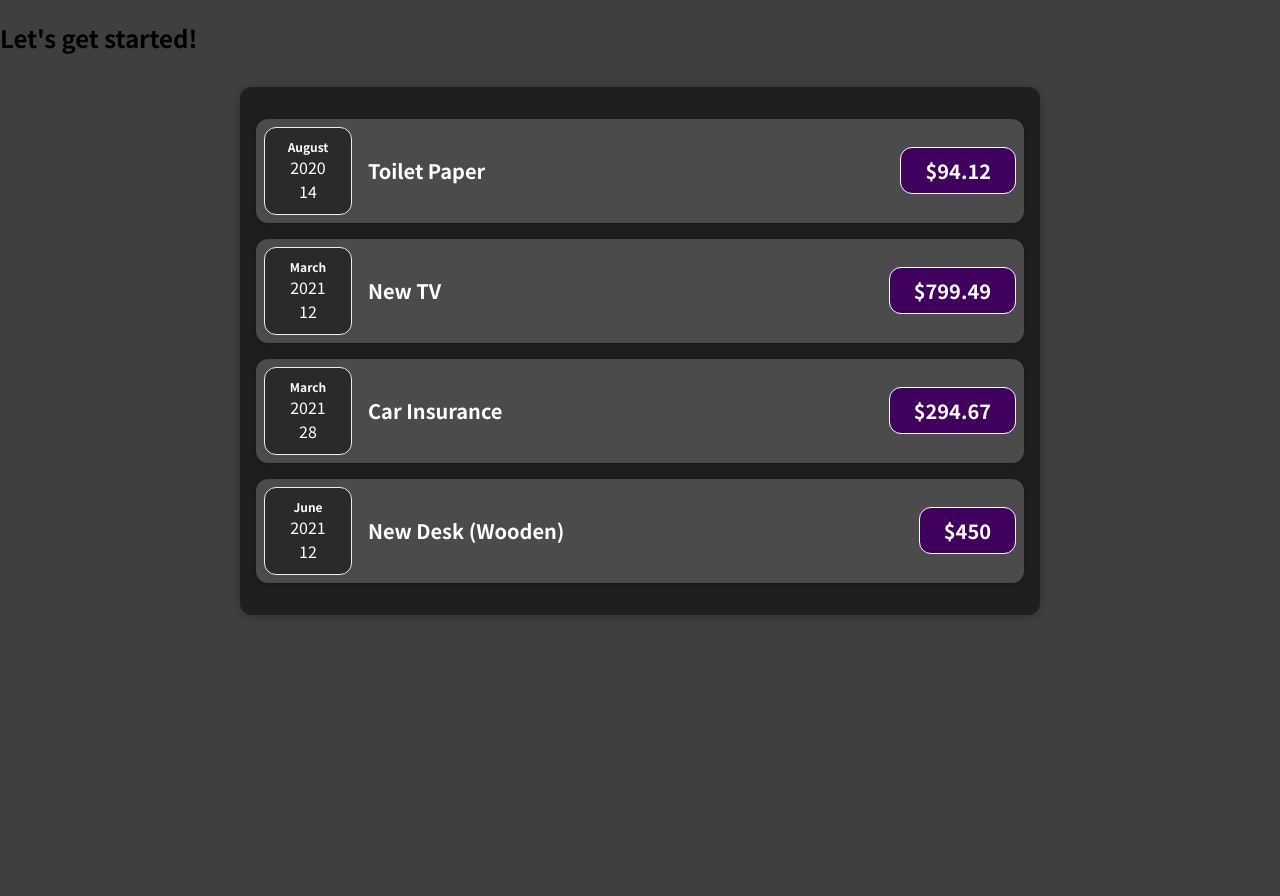
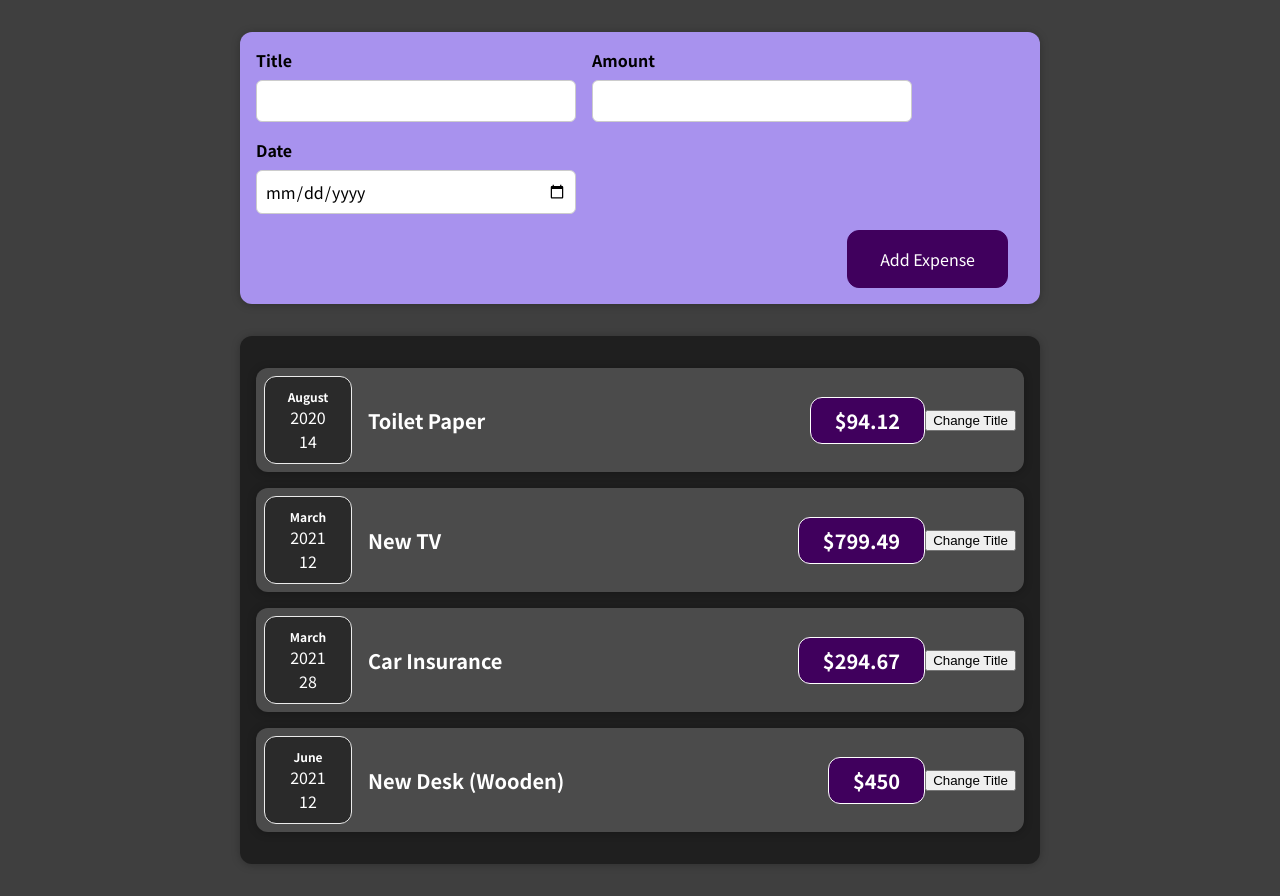
Before and after one commit to i-blackburn/expense-tracker, a React (Create React App) app: page / in a window 1280 px wide. Before the commit the page ends 800 px from the top, so only its background shows below. Built offline with nearby package versions, Linux system fonts and the light colour scheme.

Commit message:
End of part 60 commit

```diff
--- a/src/App.js
+++ b/src/App.js
@@ -1,4 +1,5 @@
 import Expenses from './components/Expenses/Expenses';
+import NewExpense from './components/NewExpense/NewExpense';
 
 const App = () => {
 	const expenses = [
@@ -23,9 +24,14 @@
 		}
 	];
 
+	const addExpenseHandler = (expense) => {
+		console.log('In App.js');
+		console.log(expense);
+	};
+
 	return (
 		<div>
-			<h2>Let's get started!</h2>
+			<NewExpense onAddExpense={addExpenseHandler} />
 			<Expenses expenses={expenses} />
 		</div>
 	);
--- a/src/components/Expenses/ExpenseItem.js
+++ b/src/components/Expenses/ExpenseItem.js
@@ -1,15 +1,26 @@
+import React, { useState } from 'react';
+
 import Card from '../UI/Card';
 import ExpenseDate from './ExpenseDate';
 import './ExpenseItem.css';
 
 const ExpenseItem = (props) => {
+	const [title, setTitle] = useState(props.title);
+	console.log('ExpenseItem evaluated by React');
+
+	const clickHandler = () => {
+		setTitle('Updated!');
+		console.log(title);
+	};
+
 	return (
 		<Card className="expense-item">
 			<ExpenseDate date={props.date} />
 			<div className="expense-item__description">
-				<h2>{props.title}</h2>
+				<h2>{title}</h2>
 				<div className="expense-item__price">${props.amount}</div>
 			</div>
+			<button onClick={clickHandler}>Change Title</button>
 		</Card>
 	);
 };
--- /dev/null
+++ b/src/components/NewExpense/ExpenseForm.css
@@ -0,0 +1,26 @@
+.new-expense__controls {
+  display: flex;
+  flex-wrap: wrap;
+  gap: 1rem;
+  margin-bottom: 1rem;
+  text-align: left;
+}
+
+.new-expense__control label {
+  font-weight: bold;
+  margin-bottom: 0.5rem;
+  display: block;
+}
+
+.new-expense__control input {
+  font: inherit;
+  padding: 0.5rem;
+  border-radius: 6px;
+  border: 1px solid #ccc;
+  width: 20rem;
+  max-width: 100%;
+}
+
+.new-expense__actions {
+  text-align: right;
+}
--- /dev/null
+++ b/src/components/NewExpense/ExpenseForm.js
@@ -0,0 +1,76 @@
+import { useState } from 'react';
+import './ExpenseForm.css';
+
+const ExpenseForm = (props) => {
+	const [enteredTitle, setEnteredTitle] = useState('');
+	const [enteredAmount, setEnteredAmount] = useState('');
+	const [enteredDate, setEnteredDate] = useState('');
+
+	const titleChangeHandler = (event) => {
+		setEnteredTitle(event.target.value);
+	};
+
+	const amountChangeHandler = (event) => {
+		setEnteredAmount(event.target.value);
+	};
+
+	const dateChangeHandler = (event) => {
+		setEnteredDate(event.target.value);
+	};
+
+	const submitHandler = (event) => {
+		event.preventDefault();
+
+		const expenseData = {
+			title: enteredTitle,
+			amount: enteredAmount,
+			date: new Date(enteredDate)
+		};
+
+		props.onSaveExpenseData(expenseData);
+
+		setEnteredTitle('');
+		setEnteredAmount('');
+		setEnteredDate('');
+	};
+
+	return (
+		<form onSubmit={submitHandler}>
+			<div className="new-expense__controls">
+				<div className="new-expense__control">
+					<label>Title</label>
+					<input
+						type="text"
+						value={enteredTitle}
+						onChange={titleChangeHandler}
+					/>
+				</div>
+				<div className="new-expense__control">
+					<label>Amount</label>
+					<input
+						type="number"
+						min="0.01"
+						step="0.01"
+						value={enteredAmount}
+						onChange={amountChangeHandler}
+					/>
+				</div>
+				<div className="new-expense__control">
+					<label>Date</label>
+					<input
+						type="date"
+						min="2022-01-01"
+						max="2027-12-31"
+						value={enteredDate}
+						onChange={dateChangeHandler}
+					/>
+				</div>
+			</div>
+			<div className="new-expense__actions">
+				<button type="submit">Add Expense</button>
+			</div>
+		</form>
+	);
+};
+
+export default ExpenseForm;
--- /dev/null
+++ b/src/components/NewExpense/NewExpense.css
@@ -0,0 +1,38 @@
+.new-expense {
+  background-color: #a892ee;
+  padding: 1rem;
+  margin: 2rem auto;
+  width: 50rem;
+  max-width: 95%;
+  border-radius: 12px;
+  text-align: center;
+  box-shadow: 0 1px 8px rgba(0, 0, 0, 0.25);
+}
+
+.new-expense button {
+  font: inherit;
+  cursor: pointer;
+  padding: 1rem 2rem;
+  border: 1px solid #40005d;
+  background-color: #40005d;
+  color: white;
+  border-radius: 12px;
+  margin-right: 1rem;
+}
+
+.new-expense button:hover,
+.new-expense button:active {
+  background-color: #510674;
+  border-color: #510674;
+}
+
+.new-expense button.alternative {
+  color: #220131;
+  border-color: transparent;
+  background-color: transparent;
+}
+
+.new-expense button.alternative:hover,
+.new-expense button.alternative:active {
+  background-color: #ddb3f8;
+}
--- /dev/null
+++ b/src/components/NewExpense/NewExpense.js
@@ -0,0 +1,21 @@
+import './NewExpense.css';
+import ExpenseForm from './ExpenseForm';
+
+const NewExpense = (props) => {
+	const onSaveExpenseDataHandler = (enteredExpenseData) => {
+		const expenseData = {
+			...enteredExpenseData,
+			id: Math.random().toString()
+		};
+
+		props.onAddExpense(expenseData);
+	};
+
+	return (
+		<div className="new-expense">
+			<ExpenseForm onSaveExpenseData={onSaveExpenseDataHandler} />
+		</div>
+	);
+};
+
+export default NewExpense;
```
Also changed, not shown: 1 other file (tests, documents, lock files or other folders).
